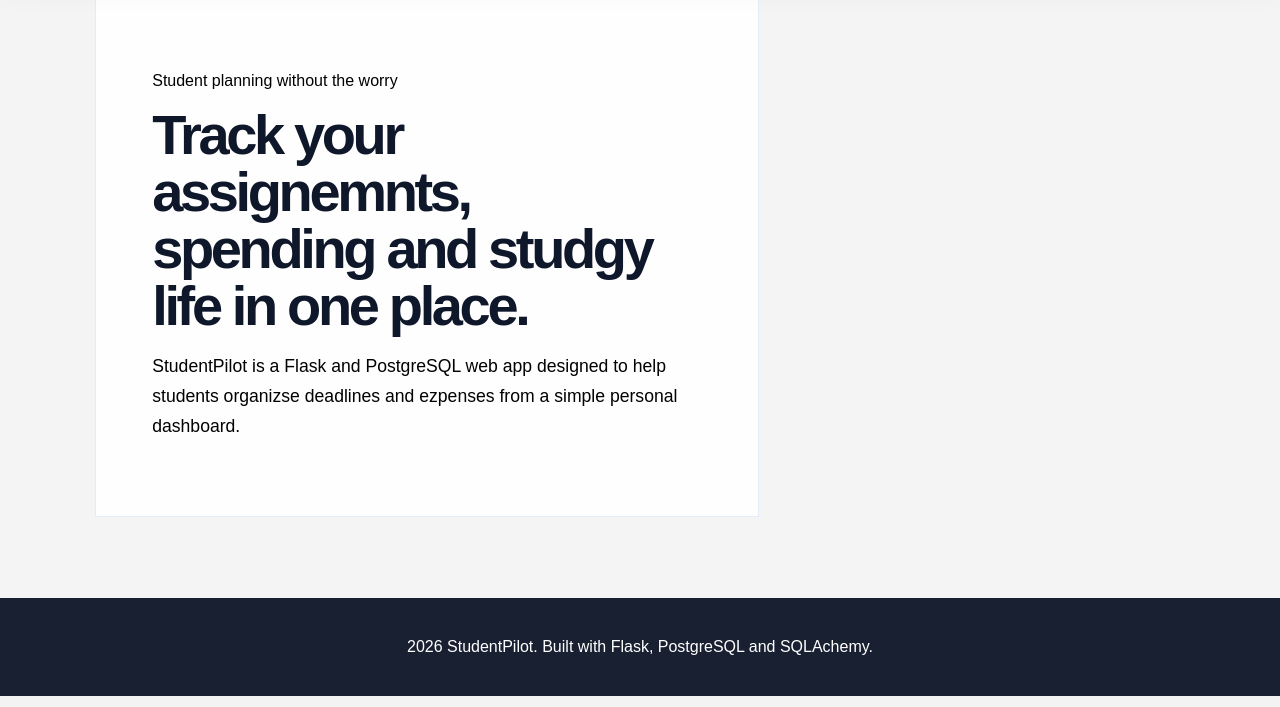
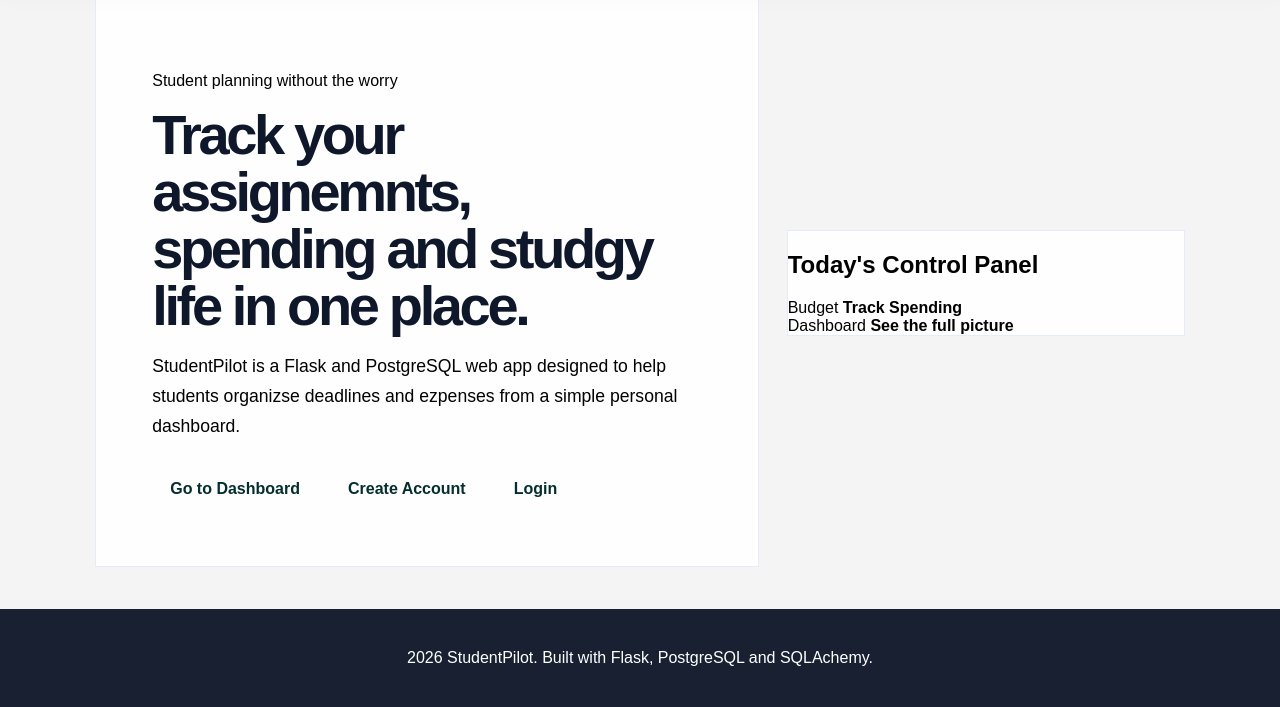
Before and after one commit to ScriptusDigital/Database_Assignment, a Flask app: page / in a window 1280 px wide. Shown: the part 104-811 px from the top of the page. Run offline with Flask 3, Linux system fonts and the light colour scheme.

Commit message:
build: main bage elements, adding nav parts

```diff
--- a/Static/css/style.css
+++ b/Static/css/style.css
@@ -183,3 +183,46 @@ font-size: 0.85rem;
         font-weight: 800 ;
         margin: 0 0 12px;
     }
+
+
+
+    /*-----------Actions and buttons-----------*/
+.hero-actions {
+    display: flex;
+    flex-wrap: wrap;
+    gap: 12px;
+    margin-top: 26px;
+}
+
+.btn {
+    display: inline-flex;
+    justify-content: center;
+    align-items: center;
+    border: none;
+    border-radius: 999px;
+    padding: 11px 18px;
+  min-height: 42px;
+  font-weight: 700;
+  text-decoration: none;
+  cursor: pointer;
+  transition: transform 0.2s ease, box-shadow 0.2s ease, background 0.2s ease  ;
+}
+
+.btn:hover {
+    transform: translateY(-2px);
+}
+
+.btn-primary {
+    background: var(--accent);
+    color: #042f2e;
+}
+
+.btn-primary:hover {
+    background: #2dd4bf;
+   box-shadow: 0 10px 25px rgba(20, 184, 166, 0.28);
+}
+
+.btn-secondary {
+    background: #e2e8f0;
+    color: #0f172a;
+}
--- a/Templates/home.html
+++ b/Templates/home.html
@@ -9,8 +9,41 @@
     <h1>Track your assignemnts, spending and studgy life in one place. </h1>
 <p class="hero-text">StudentPilot is a Flask and PostgreSQL web app designed to help students organizse deadlines and ezpenses from a simple personal dashboard.</p>
 
+ <div class="hero-actions">
+
+ <a href="{{ url_for('dashboard') }}" class="btn btn-primary">Go to Dashboard</a>
+
+ <a href="{{ url_for('register') }}" class="btn btn-primary">Create Account</a>
+
+  <a href="{{ url_for('login') }}" class="btn btn-primary">Login</a>
+
+  </div>
+    </div>
+
+<div class="hero-panel">
+  <h2>Today's Control Panel</h2>
+  <div class="mini-card>
+    <span>Assignements </span>
+  <strong> Prioritise deadlines </strong>
+</div>
+
+<div class="mini-card">
+<span>Budget</span>
+  <strong> Track Spending </strong>
+</div>
+
+<div class="mini-card">
+<span>Dashboard</span>
+  <strong> See the full picture </strong>
+</div>
+</div>
+</section>
 
 
-  </div>
+
+
+
+
+
 </section>
 {% endblock %}
--- a/app.py
+++ b/app.py
@@ -15,5 +15,20 @@ def contact():
     return render_template('base.html')
 
 
+@app.route('/dashboard')
+def dashboard():
+    return render_template('dashboard.html')
+
+@app.route('/register')
+def register():
+    return render_template('register.html')
+
+@app.route('/login')
+def login():
+    return render_template('login.html')
+
+
+
+
 if __name__ == '__main__':
     app.run(debug=True, port=5001)
```
Also changed, not shown: Templates/dashboard.html (added), Templates/login.html (added), Templates/register.html (added).
